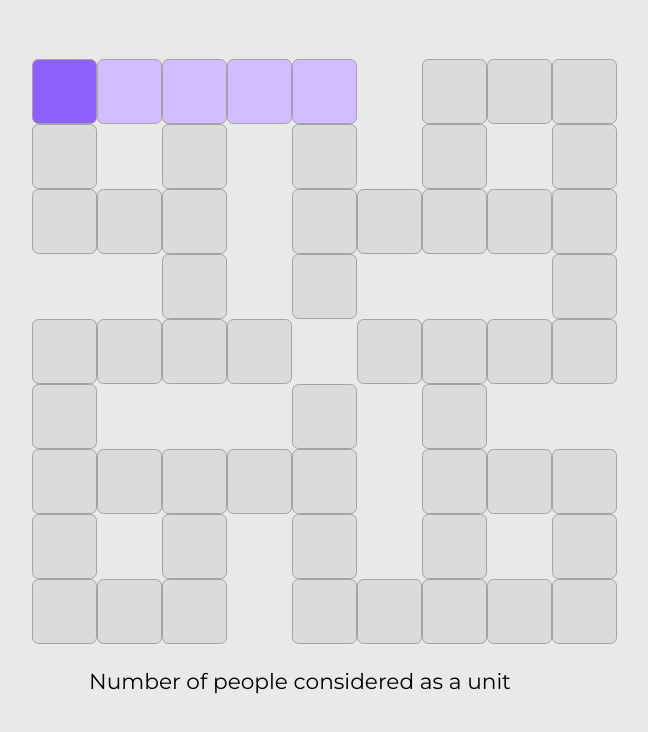
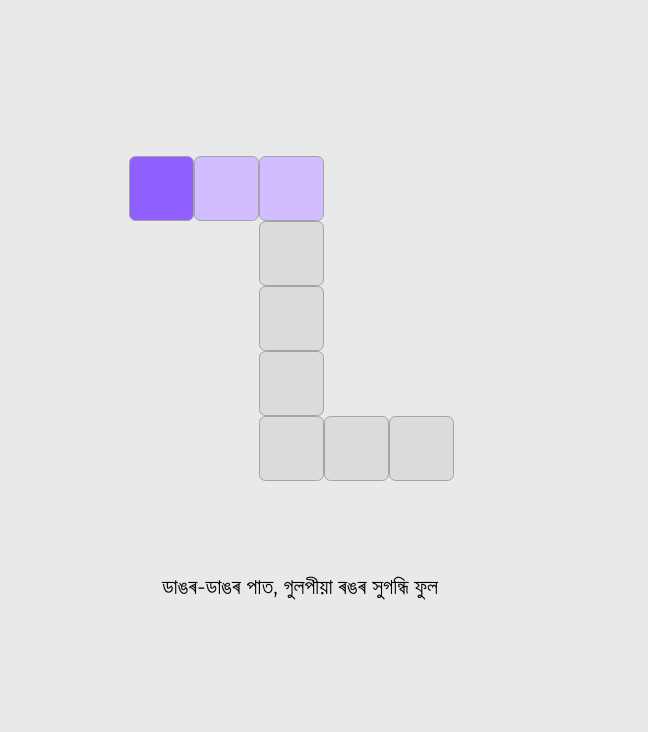
Before and after one commit to tinkalguli/crossword, a React (Create React App) app: page / in a window 1280 px wide. Shown: the top 732 px of the page, without its empty margins (316-964 px from the left). Built offline with nearby package versions, Linux system fonts and the light colour scheme; the HTML template or start-up script is replaced by a standard one.

Commit message:
Add a small level

```diff
--- a/src/App.js
+++ b/src/App.js
@@ -7,8 +7,8 @@ const App = () => {
   const audio = new Audio(sound);
   const defaultUserAnswer = WORDS.map(word => ({ ...word, isAnswered: false, answer: []}))
   const [userAnswers, setUserAnswers] = useState(defaultUserAnswer);
-  const [selectedWord, setSelectedWord] = useState(WORDS[0]);
-  const [selectedIndex, setSelectedIndex] = useState(WORDS[0]?.positions[0]);
+  const [selectedWord, setSelectedWord] = useState(defaultUserAnswer[0]);
+  const [selectedIndex, setSelectedIndex] = useState(defaultUserAnswer[0]?.positions[0]);
   const [isComplete, setIsComplete] = useState(false);
 
   const nonAnsweredWords = userAnswers.filter(v => !v.isAnswered);
--- a/src/constant.js
+++ b/src/constant.js
@@ -1,8 +1,8 @@
-// export const WORDS = [
-//   { word: "man", positions: [0, 1, 2], hint: "An adult male person" },
-//   { word: "novel", positions: [2, 8, 14, 20, 26], hint: "A book that tells a story about people and events that are not real" },
-//   { word: "lap", positions: [26, 27, 28], hint: "One journey around a running track" }
-// ];
+export const WORDS = [
+  { word: "কমল", positions: [0, 1, 2], hint: "ডাঙৰ-ডাঙৰ পাত, গুলপীয়া ৰঙৰ সুগন্ধি ফুল" },
+  { word: "অবতৰণ", positions: [2, 8, 14, 20, 26], hint: "উৰিব পৰা বস্তু বা প্ৰাণীয়ে তললৈ নামি আহি মাটি চুৱা কাৰ্য" },
+  { word: "তৰল", positions: [26, 27, 28], hint: "পানী হ'ল এবিধ ___ পদাৰ্থ" }
+];
 
 // export const WORDS = [
 //   { word: "blow", positions: [0, 1, 2, 3], hint: "What the wind dose" },
@@ -14,27 +14,27 @@
 //   { word: "kick", positions: [32, 33, 34, 35], hint: "To strike with the foot" },
 // ];
 
-export const WORDS = [
-  { word: "group", positions: [0, 1, 2, 3, 4], hint: "Number of people considered as a unit" },
-  { word: "out", positions: [6, 7, 8], hint: "Away from home" },
-  { word: "off", positions: [6, 15, 24], hint: "Silence switch" },
-  { word: "throw", positions: [8, 17, 26, 35, 44], hint: "Lose on purpose" },
-  { word: "port", positions: [4, 13, 22, 31], hint: "Harbour" },
-  { word: "often", positions: [2, 11, 20, 29, 38], hint: "Frequently" },
-  { word: "gap", positions: [0, 9, 18], hint: "Space between train and platform" },
-  { word: "pet", positions: [18, 19, 20], hint: "Family pooch, for example" },
-  { word: "sand", positions: [36, 37, 38, 39], hint: "Beach grains" },
-  { word: "sweet", positions: [36, 45, 54, 63, 72], hint: "Containing sugar" },
-  { word: "try", positions: [72, 73, 74], hint: "Give it a whril" },
-  { word: "toy", positions: [56, 65, 74], hint: "Child's amusement device" },
-  { word: "enter", positions: [54, 55, 56, 57, 58], hint: "Knock before you ___" },
-  { word: "aria", positions: [49, 58, 67, 76], hint: "Operatic song for a solo voice" },
-  { word: "alone", positions: [76, 77, 78, 79, 80], hint: "Without company" },
-  { word: "eye", positions: [62, 71, 80], hint: "Organ of sight" },
-  { word: "lie", positions: [60, 61, 62], hint: "Tell it like it isn't" },
-  { word: "hello", positions: [42, 51, 60, 69, 78], hint: "Opposite of goodbye" },
-  { word: "thaw", positions: [41, 42, 43, 44], hint: "Warm weather following a freeze, when snow and ice melt" },
-  { word: "refer", positions: [22, 23, 24, 25, 26], hint: "Make refence to" },
-];
+// export const WORDS = [
+//   { word: "group", positions: [0, 1, 2, 3, 4], hint: "Number of people considered as a unit" },
+//   { word: "throw", positions: [8, 17, 26, 35, 44], hint: "Lose on purpose" },
+//   { word: "often", positions: [2, 11, 20, 29, 38], hint: "Frequently" },
+//   { word: "sweet", positions: [36, 45, 54, 63, 72], hint: "Containing sugar" },
+//   { word: "enter", positions: [54, 55, 56, 57, 58], hint: "Knock before you ___" },
+//   { word: "refer", positions: [22, 23, 24, 25, 26], hint: "Make refence to" },
+//   { word: "কমল", positions: [6, 7, 8], hint: "ডাঙৰ-ডাঙৰ পাত, গুলপীয়া ৰঙৰ সুগন্ধি ফুল" },
+//   { word: "খৰম", positions: [6, 15, 24], hint: "একেটুকুৰা কাঠৰ পৰা কাটি উলিওৱা পাদুকা" },
+//   { word: "আবৰণ", positions: [4, 13, 22, 31], hint: "ঢাকি দিয়া" },
+//   { word: "বতৰ", positions: [0, 9, 18], hint: "উষ্ণতা, আৰ্দ্ৰতা, বায়ুৰ গতি আৰু বেৰোমিটাৰৰ চাপ আদি" },
+//   { word: "বছৰ", positions: [18, 19, 20], hint: "পৃথিৱীয়ে সূৰ্য্যৰ চাৰিফালে এবাৰ প্ৰদক্ষিণ কৰিবলৈ লগা সময়" },
+//   { word: "আহৰণ", positions: [36, 37, 38, 39], hint: "হস্তগত কৰা" },
+//   { word: "তৰল", positions: [72, 73, 74], hint: "পানী হ'ল এবিধ ___ পদাৰ্থ" },
+//   { word: "অসম", positions: [56, 65, 74], hint: "ভাৰতৰ উত্তৰ-পূবৰ এখন প্ৰদেশ" },
+//   { word: "সমতল", positions: [49, 58, 67, 76], hint: "ওখ-চাপৰ বা খলা-বমা নথকা এখন পৃষ্ঠ বা ঠাই" },
+//   { word: "অবতৰণ", positions: [76, 77, 78, 79, 80], hint: "উৰিব পৰা বস্তু বা প্ৰাণীয়ে তললৈ নামি আহি মাটি চুৱা কাৰ্য" },
+//   { word: "গৰম", positions: [62, 71, 80], hint: "উচ্চ উষ্ণতা সম্পন্ন" },
+//   { word: "ৰবৰ", positions: [60, 61, 62], hint: "টানি দীঘল কৰিব পৰা এবিধ পদাৰ্থ" },
+//   { word: "উপকৰণ", positions: [42, 51, 60, 69, 78], hint: "বিশেষ কামৰ কাৰণে‌ লগা সামগ্ৰী" },
+//   { word: "উপবন", positions: [41, 42, 43, 44], hint: "অৱসৰ বিনোদন অথবা প্ৰদৰ্শনৰ বাবে ব্যৱহাৰ কৰা ঠাই" },
+// ];
 
-export const NUMBER_OF_CELL = 81;
+export const NUMBER_OF_CELL = 36;
--- a/src/index.css
+++ b/src/index.css
@@ -1,8 +1,8 @@
 @import url('https://fonts.googleapis.com/css2?family=Montserrat:wght@100;200;300;400;500;600;700;800;900&display=swap');
 
 :root {
-  --cell-row: 9;
-  --cell-column: 9;
+  --cell-row: 6;
+  --cell-column: 6;
   --cell-width: 65px;
   --cell-height: 65px;
   --cell-width-mobile: 35px;
@@ -62,6 +62,7 @@ input:focus {
 .hint {
   font-size: calc(var(--cell-width) / 3);
   text-align: center;
+  line-height: 1.5;
   height: calc(var(--cell-height) * 1.5);
   width: calc(var(--cell-width) * var(--cell-column));
 }
```
